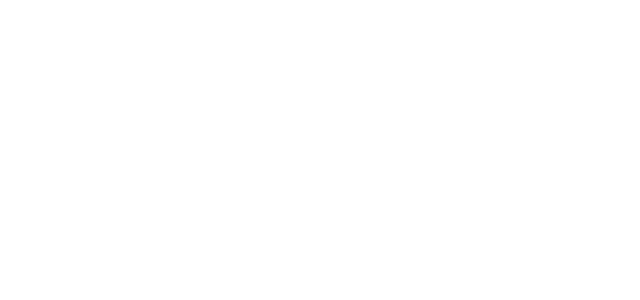
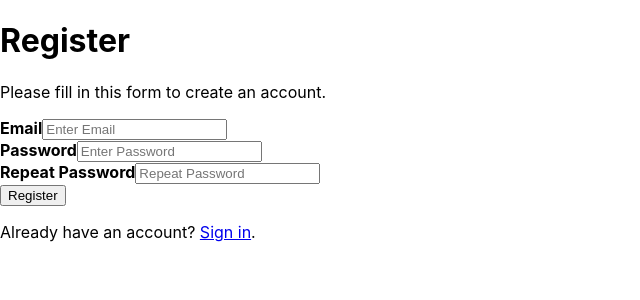
Before and after one commit to duckevinwu/smart-cities, a React (Create React App) app in the folder client/: page /register in a window 1280 px wide. Shown: the top 300 px of the page, without its empty margins (0-640 px from the left). Built offline with nearby package versions, Linux system fonts and the light colour scheme.

Commit message:
add views for login and register

```diff
--- a/client/src/components/App.js
+++ b/client/src/components/App.js
@@ -5,8 +5,8 @@
 	Switch
 } from 'react-router-dom';
 import Test from './Test';
-//import Dashboard from './Dashboard';
-//import FindFriends from './FindFriends';
+import Login from './Login';
+import Register from './Register';
 
 export default class App extends React.Component {
 
@@ -27,13 +27,18 @@
 								<Test />
 							)}
 						/>
-						{/* ---- Part 2 (FindFriends) ---- */}
-						{/* TODO (1) - Add a Route for the path "/FindFriends" */}
 						<Route
 							exact
-							path="/FindFriends"
+							path="/login"
 							render={() => (
-								<Test />
+								<Login />
+							)}
+						/>
+						<Route
+							exact
+							path="/register"
+							render={() => (
+								<Register />
 							)}
 						/>
 					</Switch>
--- /dev/null
+++ b/client/src/components/Login.js
@@ -0,0 +1,67 @@
+import React from 'react';
+//import '../style/Dashboard.css';
+//import PageNavbar from './PageNavbar';
+
+export default class Dashboard extends React.Component {
+  constructor(props) {
+    super(props);
+
+    // The state maintained by this React Component.
+    // This component maintains the list of people.
+    this.state = {
+      email: "",
+      password: ""
+    }
+
+    this.handleEmailChange = this.handleEmailChange.bind(this);
+    this.handlePasswordChange = this.handlePasswordChange.bind(this);
+    this.submitLogin = this.submitLogin.bind(this);
+
+  }
+
+  handleEmailChange(e) {
+    this.setState({
+      email: e.target.value
+    })
+  }
+
+  handlePasswordChange(e) {
+    this.setState({
+      password: e.target.value
+    })
+  }
+
+  submitLogin() {
+    console.log(this.state);
+  }
+
+  // React function that is called when the page load.
+  componentDidMount() {
+  }
+
+  render() {
+    return (
+      <form action="#">
+        <div>
+          <h1>Login</h1>
+
+          <label htmlFor="email"><b>Email</b></label>
+          <input type="email" placeholder="Enter Email" value={this.state.email} onChange={this.handleEmailChange} required />
+
+          <br/>
+
+          <label htmlFor="psw"><b>Password</b></label>
+          <input type="password" placeholder="Enter Password" value={this.state.password} onChange={this.handlePasswordChange} required />
+
+          <br/>
+
+          <button onClick={this.submitLogin}>Login</button>
+        </div>
+
+        <div>
+          <p>Don't have an account? <a href="/register">Register</a>.</p>
+        </div>
+      </form>
+    );
+  }
+}
--- /dev/null
+++ b/client/src/components/Register.js
@@ -0,0 +1,82 @@
+import React from 'react';
+//import '../style/Dashboard.css';
+//import PageNavbar from './PageNavbar';
+
+export default class Dashboard extends React.Component {
+  constructor(props) {
+    super(props);
+
+    // The state maintained by this React Component.
+    // This component maintains the list of people.
+    this.state = {
+      email: "",
+      password: "",
+      repeat: ""
+    }
+
+    this.handleEmailChange = this.handleEmailChange.bind(this);
+    this.handlePasswordChange = this.handlePasswordChange.bind(this);
+    this.handleRepeatChange = this.handleRepeatChange.bind(this);
+    this.submitRegister = this.submitRegister.bind(this);
+
+  }
+
+  handleEmailChange(e) {
+    this.setState({
+      email: e.target.value
+    })
+  }
+
+  handlePasswordChange(e) {
+    this.setState({
+      password: e.target.value
+    })
+  }
+
+  handleRepeatChange(e) {
+    this.setState({
+      repeat: e.target.value
+    })
+  }
+
+  submitRegister() {
+    console.log(this.state)
+  }
+
+  // React function that is called when the page load.
+  componentDidMount() {
+
+  }
+
+  render() {
+    return (
+      <form action="#">
+        <div>
+          <h1>Register</h1>
+          <p>Please fill in this form to create an account.</p>
+
+          <label htmlFor="email"><b>Email</b></label>
+          <input type="email" placeholder="Enter Email" value={this.state.email} onChange={this.handleEmailChange} required />
+
+          <br/>
+
+          <label htmlFor="psw"><b>Password</b></label>
+          <input type="password" placeholder="Enter Password" value={this.state.password} onChange={this.handlePasswordChange} required />
+
+          <br/>
+
+          <label htmlFor="psw-repeat"><b>Repeat Password</b></label>
+          <input type="password" placeholder="Repeat Password" value={this.state.repeat} onChange={this.handleRepeatChange} required />
+
+          <br/>
+
+          <button onClick={this.submitRegister}>Register</button>
+        </div>
+
+        <div>
+          <p>Already have an account? <a href="/login">Sign in</a>.</p>
+        </div>
+      </form>
+    );
+  }
+}
```
